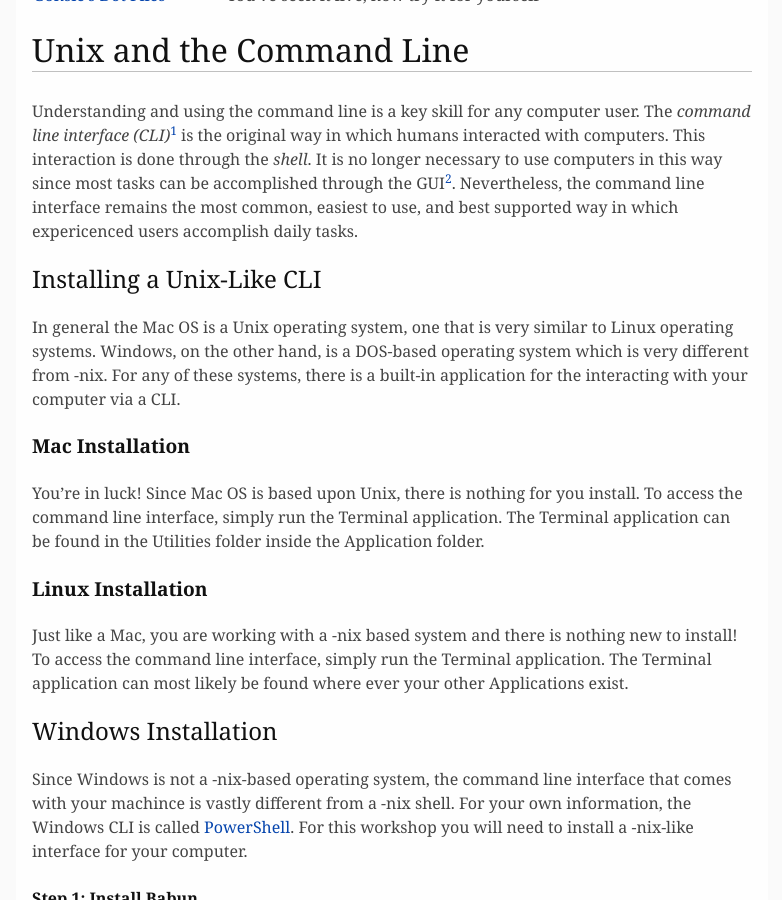
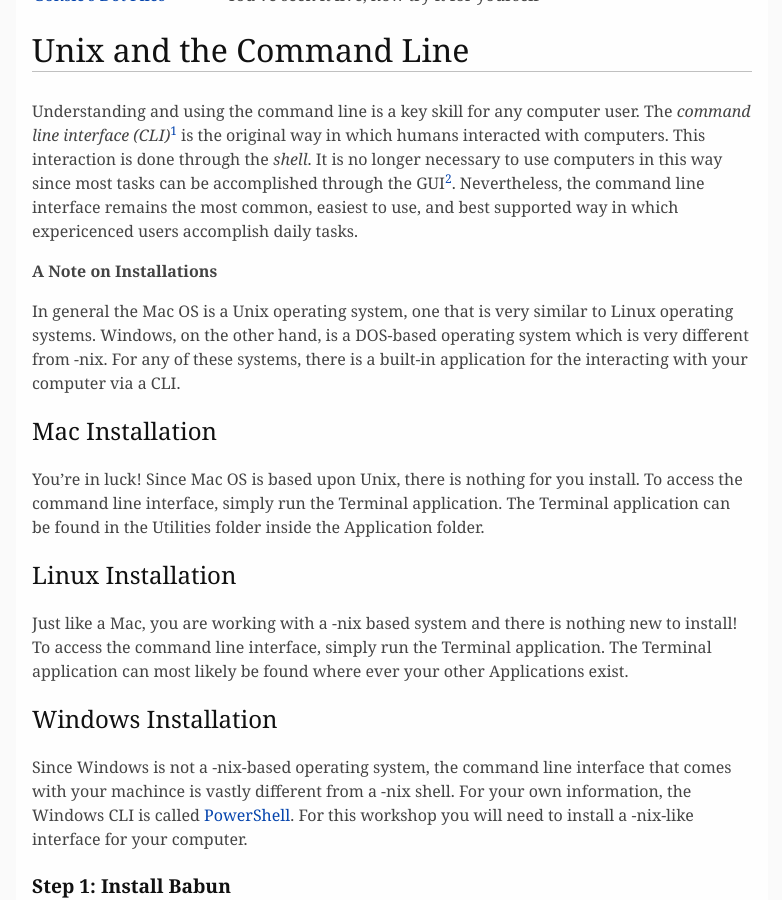
Before and after one commit to gonsie/gonsie.github.io, a Jekyll site: the page built from _posts/2016-04-15-unix-git.md, in a window 1280 px wide and 900 px high, scrolled down 435 px. Shown: the whole window, without its empty margins (248-1030 px from the left). Built offline with Jekyll 4.4.1, drawn with Linux system fonts in a browser that asks for light colours.

Commit message:
Update 2016-04-15-unix-git.md

```diff
--- a/_posts/2016-04-15-unix-git.md
+++ b/_posts/2016-04-15-unix-git.md
@@ -28,20 +28,20 @@ This interaction is done through the *shell*.
 It is no longer necessary to use computers in this way since most tasks can be accomplished through the GUI[^2].
 Nevertheless, the command line interface remains the most common, easiest to use, and best supported way in which expericenced users accomplish daily tasks.
 
-### Installing a Unix-Like CLI
+**A Note on Installations**
 
 In general the Mac OS is a Unix operating system, one that is very similar to Linux operating systems.
 Windows, on the other hand, is a DOS-based operating system which is very different from -nix.
 For any of these systems, there is a built-in application for the interacting with your computer via a CLI.
 
-#### Mac Installation
+### Mac Installation
 
 You're in luck!
 Since Mac OS is based upon Unix, there is nothing for you install.
 To access the command line interface, simply run the Terminal application.
 The Terminal application can be found in the Utilities folder inside the Application folder.
 
-#### Linux Installation
+### Linux Installation
 
 Just like a Mac, you are working with a -nix based system and there is nothing new to install!
 To access the command line interface, simply run the Terminal application.
@@ -53,7 +53,7 @@ Since Windows is not a -nix-based operating system, the command line interface t
 For your own information, the Windows CLI is called [PowerShell](https://en.wikipedia.org/wiki/Windows_PowerShell).
 For this workshop you will need to install a -nix-like interface for your computer.
 
-##### Step 1: Install Babun
+#### Step 1: Install Babun
 
 Babun (http://babun.github.io) is an open source project which brings the Unix command line to your Windows machine.
 
@@ -63,7 +63,7 @@ This project is built on top of the popular [Cygwin](http://cygwin.com) project.
 If you already have Cygwin installed, it is not necessary to install Babun, but you can.
 The two projects will not clash.
 
-##### Step 2: ???
+#### Step 2: ???
 
 As you may have noticed, I do not have a Windows machine.
 Thus, I do not know what step 2 is.
```
